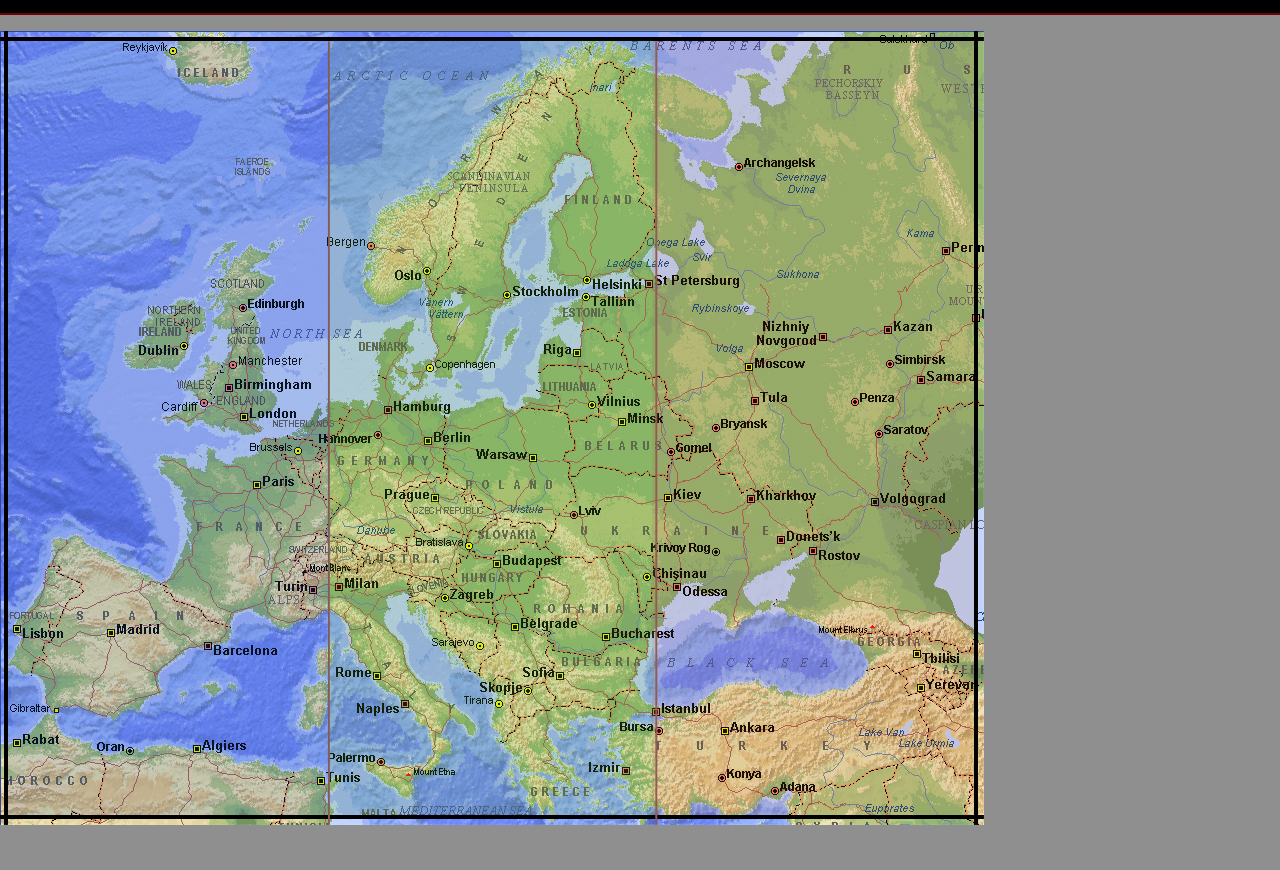
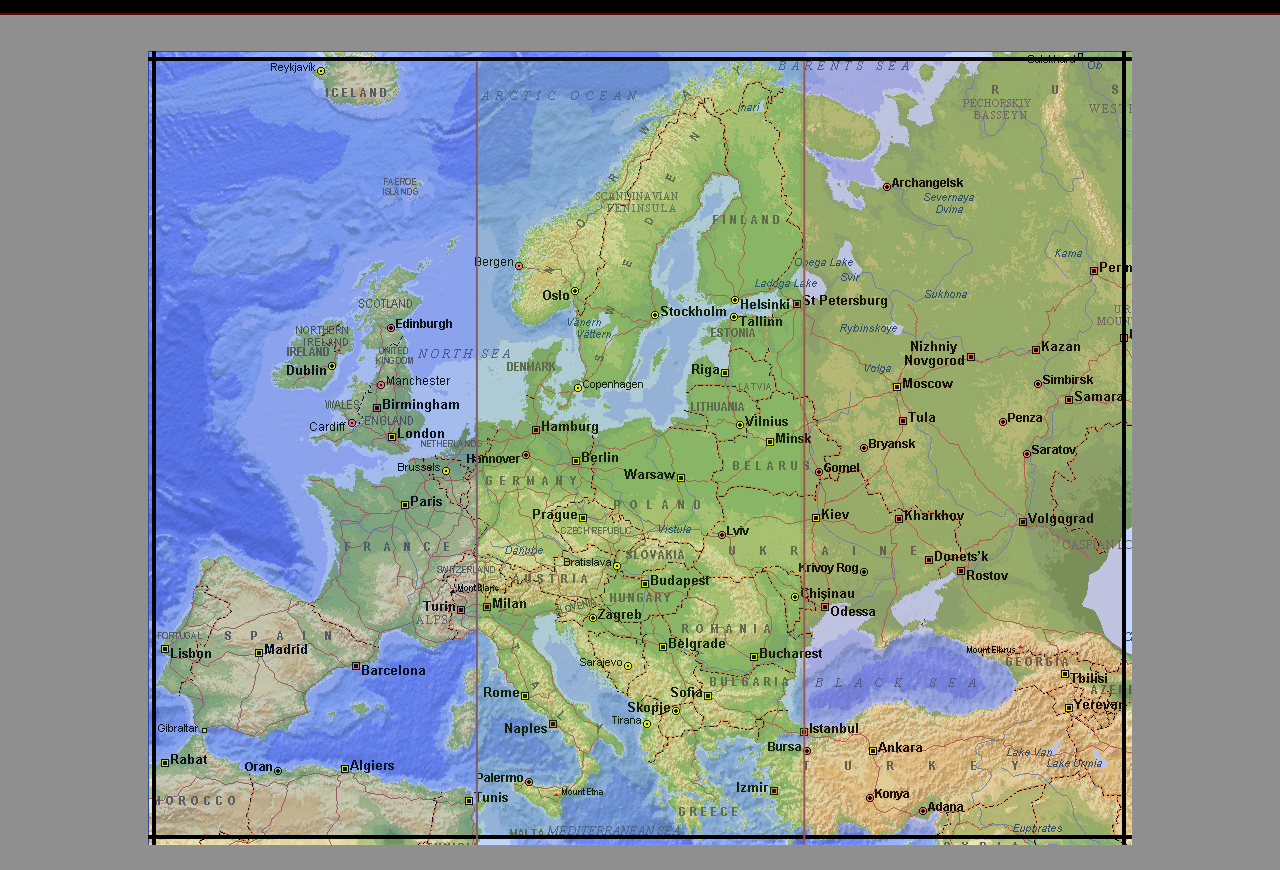
Before and after one commit to miminum/europe-site, a plain HTML site: page index.html in a window 1280 px wide. Shown: the part 62-932 px from the top of the page. Before the commit the page ends 892 px from the top, so only its background shows below. Drawn offline with nearby package versions, Linux system fonts and the light colour scheme.

Commit message:
yet again...

```diff
--- a/assets/main.css
+++ b/assets/main.css
@@ -10,6 +10,10 @@ header {
   margin: 0 0 1em 0;
   padding: 1em 0;
 }
+article {
+  padding: 20px;
+  text-align: center;
+}
 h1 {
   text-align: left;
   color: #6D0202;
@@ -18,6 +22,7 @@ h1 {
 
 
 img {
+  margin: auto;
   max-width: 100%;
   height: auto;
 }
--- a/index.html
+++ b/index.html
@@ -17,8 +17,8 @@
     <h1>Europe destinations</h1>
   </header>
 
-
-  <img src="assets/map.jpg">
-
+  <article>
+    <img src="assets/map.jpg">
+  </article>
 </body>
 </html>
```
Also changed, not shown: 1 other file.
